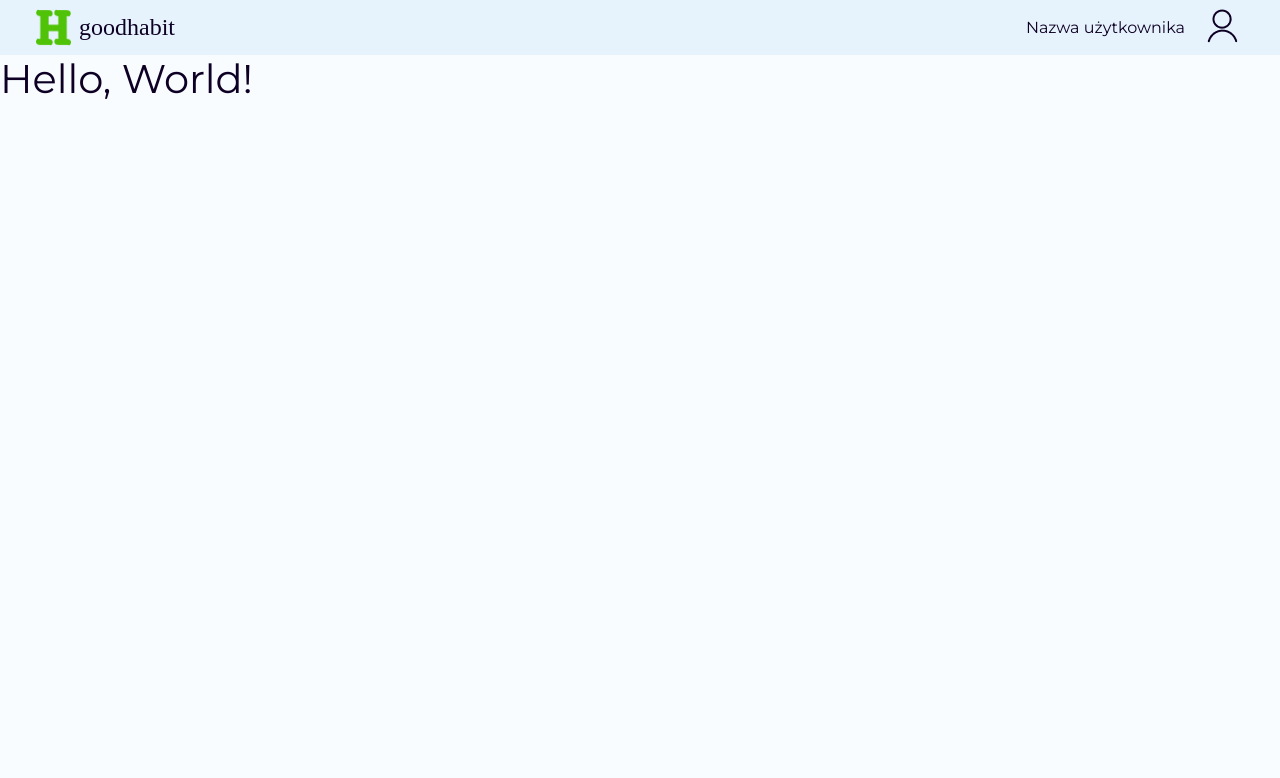
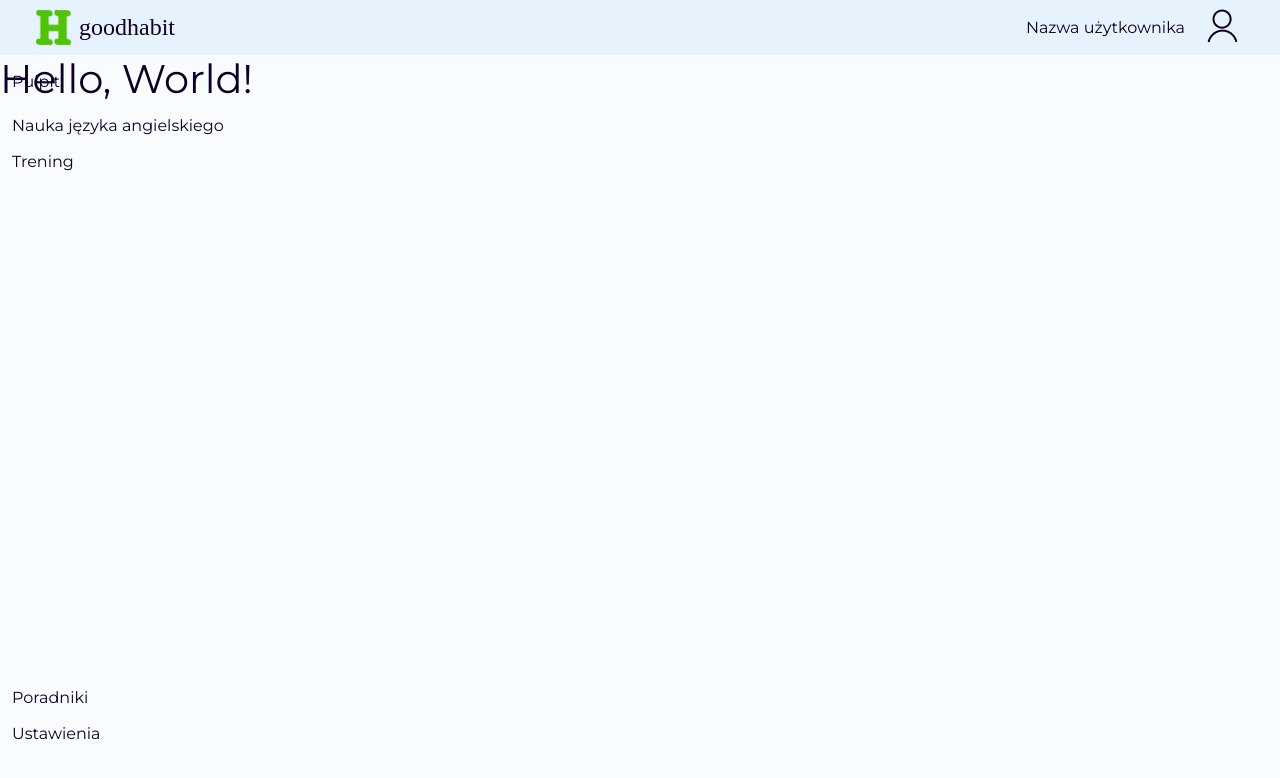
Before and after one commit to BarteXikora/habit-tracking, a React (Create React App) app in the folder client/: page /login in a window 1280 px wide. Both pictures are taken after a click on the button "Log In". Shown: the top 778 px of the page. Built offline with nearby package versions, Linux system fonts and the light colour scheme; a web font is replaced by a local one.

Commit message:
Prepared app menu component.

```diff
--- /dev/null
+++ b/client/src/components/system/AppMenu.tsx
@@ -0,0 +1,40 @@
+import { Button } from 'react-bootstrap'
+
+export interface IAppMenu {
+    habitsList: {
+        name: string
+        icon?: string
+    }[]
+}
+
+const AppMenu = ({ habitsList }: IAppMenu) => {
+    return <div className='fixed-top d-flex flex-column h-100 py-5'>
+        <div className="py-2"></div>
+
+        <div className="h-100">
+            <Button className="btn btn-tr">Pulpit</Button>
+
+            <div className="my-2"></div>
+
+            {
+                habitsList.length > 0 ?
+
+                    habitsList.map(habit => {
+                        return <Button className='btn btn-tr'>{habit.name}</Button>
+                    })
+
+                    :
+
+                    <span>Nie śledzisz jeszcze żadnych nawyków...</span>
+            }
+        </div>
+
+        <div>
+            <Button className='btn btn-tr'>Poradniki</Button>
+
+            <Button className='btn btn-tr'>Ustawienia</Button>
+        </div>
+    </div>
+}
+
+export default AppMenu
--- a/client/src/components/system/SystemUI.tsx
+++ b/client/src/components/system/SystemUI.tsx
@@ -1,17 +1,22 @@
 import { ReactElement } from 'react'
 
 import AppNavbar from './AppNavbar'
+import AppMenu from './AppMenu'
 
 type IChildren = {
     children: ReactElement | Array<ReactElement>
 }
 
 const SystemUI = ({ children }: IChildren) => {
-    return <>
+    return <div>
         <AppNavbar />
 
+        {/* <AppMenu habitsList={[]} /> */}
+
+        <AppMenu habitsList={[{ name: 'Nauka języka angielskiego' }, { name: 'Trening' }]} />
+
         {children}
-    </>
+    </div>
 }
 
 export default SystemUI
```
